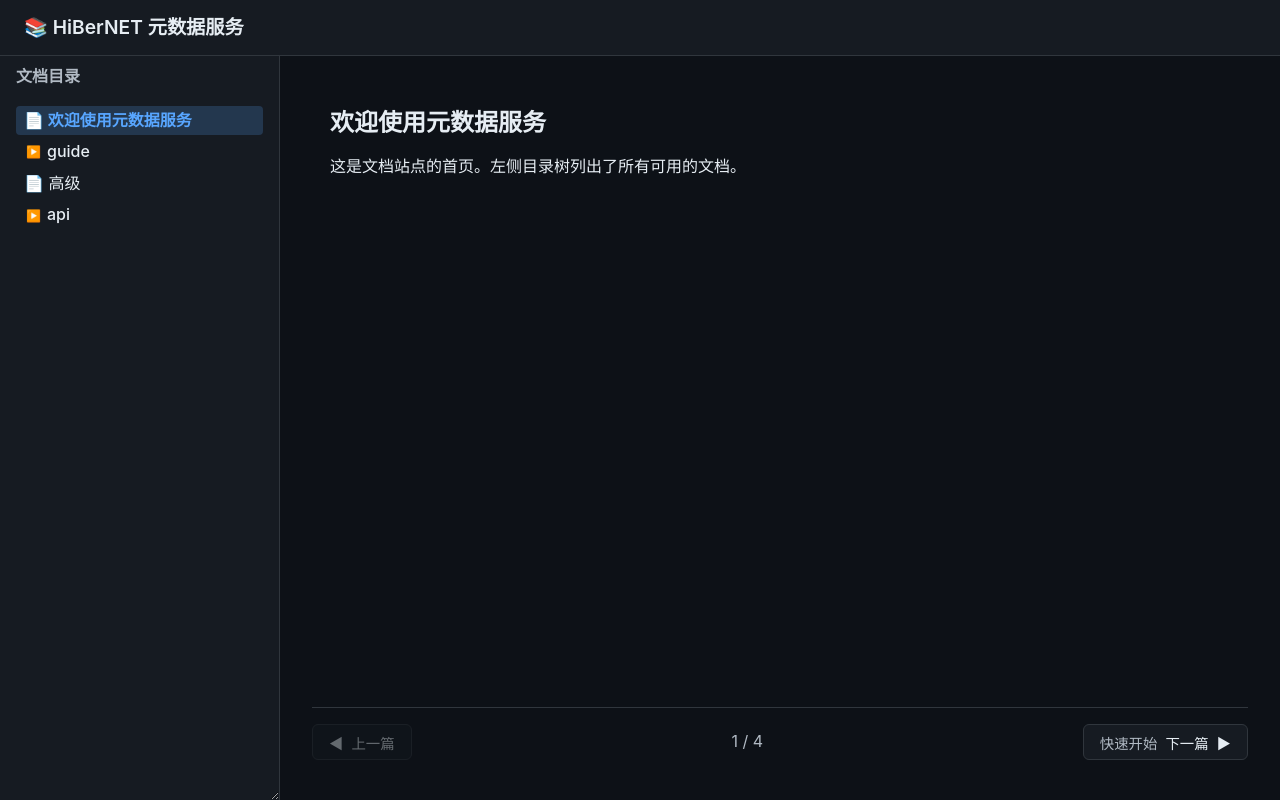
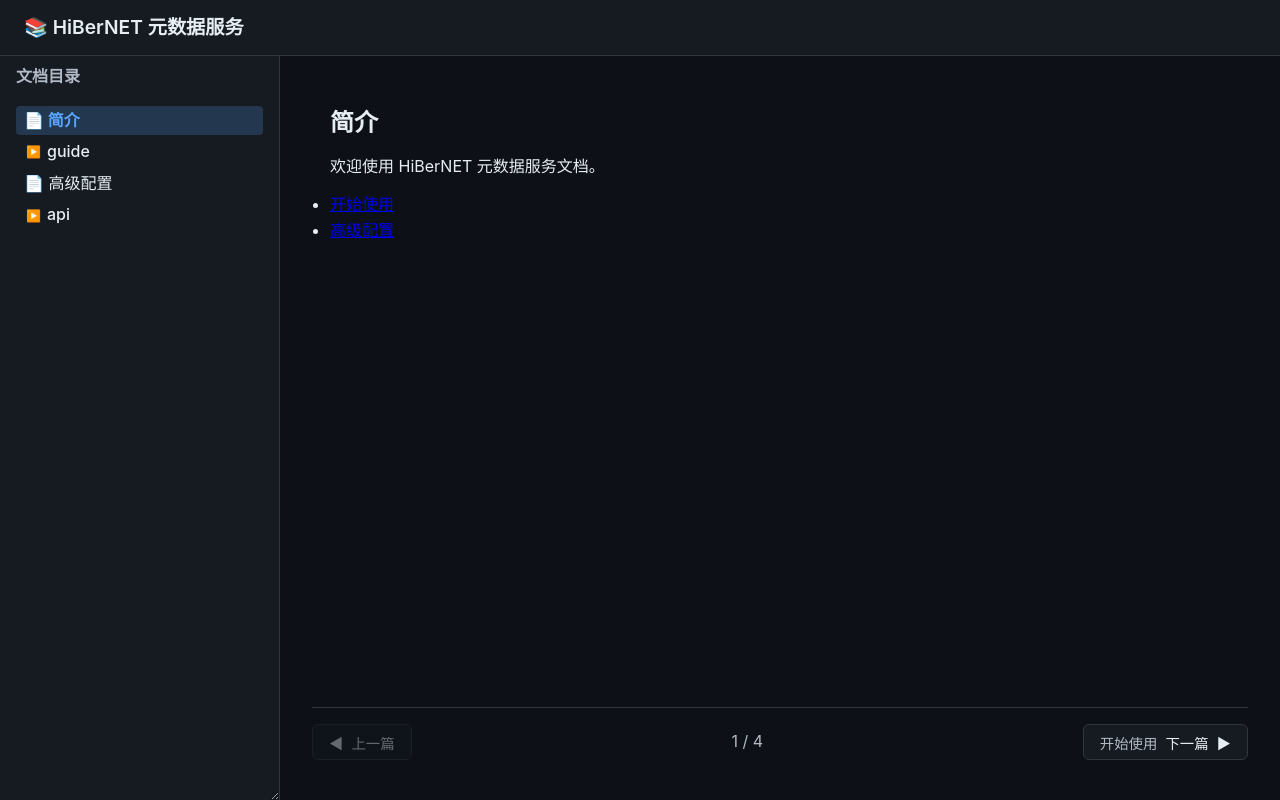
Before and after one commit to HiBer2007/metadata, a Next.js app: page / in a window 1280 px wide. Built offline with nearby package versions, Linux system fonts and the light colour scheme.

Commit message:
支持页面内跳转，改进了测试文档，支持了自动展开和自动折叠

```diff
--- a/app/components/DocTree.tsx
+++ b/app/components/DocTree.tsx
@@ -1,6 +1,6 @@
 'use client';
 
-import { useState } from 'react';
+import { useState, useEffect, useRef, useCallback } from 'react';
 
 interface DocNode {
   type: 'file' | 'directory';
@@ -16,13 +16,52 @@
   onSelect: (path: string) => void;
 }
 
-function TreeNode({ node, currentPath, onSelect, level = 0 }: {
+// 递归查找节点路径（父级链）
+function findNodePath(tree: DocNode[], targetPath: string): string[] | null {
+  for (const node of tree) {
+    if (node.type === 'file' && node.path === targetPath) {
+      return [node.path];
+    }
+    if (node.type === 'directory' && node.children) {
+      const childPath = findNodePath(node.children, targetPath);
+      if (childPath) {
+        return [node.path, ...childPath];
+      }
+    }
+  }
+  return null;
+}
+
+function TreeNode({
+  node,
+  currentPath,
+  onSelect,
+  level = 0,
+  expandedPaths,
+  onToggle,
+  nodeRefs,
+}: {
   node: DocNode;
   currentPath: string;
   onSelect: (path: string) => void;
   level?: number;
+  expandedPaths: Set<string>;
+  onToggle: (path: string, expanded: boolean) => void;
+  nodeRefs: React.MutableRefObject<Map<string, HTMLDivElement>>;
 }) {
-  const [expanded, setExpanded] = useState(level < 0); // 默认展开第零层
+  const [expanded, setExpanded] = useState(level < 1); // 初始展开第一级
+
+  // 当外部 expandedPaths 变化时，更新展开状态
+  useEffect(() => {
+    const isExpanded = expandedPaths.has(node.path);
+    setExpanded(isExpanded);
+  }, [expandedPaths, node.path]);
+
+  const handleToggle = () => {
+    const newState = !expanded;
+    setExpanded(newState);
+    onToggle(node.path, newState);
+  };
 
   if (node.type === 'directory') {
     const isActive = currentPath.startsWith(node.path);
@@ -38,18 +77,22 @@
             background: isActive ? 'rgba(255,255,255,0.06)' : 'transparent',
             fontWeight: 500,
           }}
-          onClick={() => setExpanded(!expanded)}
+          onClick={handleToggle}
         >
           <span style={{ marginRight: '6px', fontSize: '12px' }}>{expanded ? '🔽' : '▶️'}</span>
           {node.title}
         </div>
-        {expanded && node.children?.map((child) => (
+        {expanded &&
+          node.children?.map((child) => (
             <TreeNode
               key={child.path}
               node={child}
               currentPath={currentPath}
               onSelect={onSelect}
               level={level + 1}
+              expandedPaths={expandedPaths}
+              onToggle={onToggle}
+              nodeRefs={nodeRefs}
             />
           ))}
       </div>
@@ -57,8 +100,18 @@
   }
 
   const isActive = currentPath === node.path;
+  const refCallback = useCallback(
+    (el: HTMLDivElement | null) => {
+      if (el && isActive) {
+        nodeRefs.current.set(node.path, el);
+      }
+    },
+    [node.path, isActive, nodeRefs]
+  );
+
   return (
     <div
+      ref={refCallback}
       style={{
         marginLeft: level * 16 + 0,
         cursor: 'pointer',
@@ -76,10 +129,61 @@
 }
 
 export default function DocTree({ tree, currentPath, onSelect }: DocTreeProps) {
+  const [expandedPaths, setExpandedPaths] = useState<Set<string>>(new Set());
+  const nodeRefs = useRef<Map<string, HTMLDivElement>>(new Map());
+
+  // 当 currentPath 变化时，计算需要展开的路径，并滚动到目标节点
+  useEffect(() => {
+    if (!tree.length || !currentPath) return;
+
+    // 查找节点路径
+    const pathChain = findNodePath(tree, currentPath);
+    if (!pathChain) return;
+
+    // 展开所有父级目录（不包括文件本身）
+    const newExpanded = new Set<string>();
+    for (const p of pathChain) {
+      if (p !== currentPath) {
+        newExpanded.add(p);
+      }
+    }
+    setExpandedPaths(newExpanded);
+
+    // 滚动到目标文件节点
+    const targetEl = nodeRefs.current.get(currentPath);
+    if (targetEl) {
+      // 延迟执行确保DOM更新
+      setTimeout(() => {
+        targetEl.scrollIntoView({ behavior: 'smooth', block: 'center' });
+      }, 50);
+    }
+  }, [tree, currentPath]);
+
+  const handleToggle = (path: string, expanded: boolean) => {
+    setExpandedPaths((prev) => {
+      const newSet = new Set(prev);
+      if (expanded) {
+        newSet.add(path);
+      } else {
+        newSet.delete(path);
+      }
+      return newSet;
+    });
+  };
+
   return (
     <nav style={{ overflowY: 'auto', height: '100%', padding: '8px 0' }}>
       {tree.map((node) => (
-        <TreeNode key={node.path} node={node} currentPath={currentPath} onSelect={onSelect} />
+        <TreeNode
+          key={node.path}
+          node={node}
+          currentPath={currentPath}
+          onSelect={onSelect}
+          level={0}
+          expandedPaths={expandedPaths}
+          onToggle={handleToggle}
+          nodeRefs={nodeRefs}
+        />
       ))}
     </nav>
   );
--- a/app/components/DocViewer.tsx
+++ b/app/components/DocViewer.tsx
@@ -2,6 +2,8 @@
 
 import ReactMarkdown from 'react-markdown';
 import remarkGfm from 'remark-gfm';
+import Link from 'next/link';
+import { useRouter } from 'next/navigation';
 
 interface DocViewProps {
   content: string;
@@ -9,6 +11,8 @@
 }
 
 export default function DocView({ content, loading = false }: DocViewProps) {
+  const router = useRouter();
+
   if (loading) {
     return (
       <div style={{ display: 'flex', justifyContent: 'center', alignItems: 'center', height: '100%' }}>
@@ -19,7 +23,33 @@
 
   return (
     <article className="markdown-body">
-      <ReactMarkdown remarkPlugins={[remarkGfm]}>{content}</ReactMarkdown>
+      <ReactMarkdown
+        remarkPlugins={[remarkGfm]}
+        components={{
+          a: ({ href, children, ...props }) => {
+            // 判断是否为内部 Markdown 链接（以 .md 结尾或包含 .md?）
+            if (href && (href.endsWith('.md') || href.includes('.md?'))) {
+              // 处理可能包含的锚点（#）
+              const [path, anchor] = href.split('#');
+              // 使用 Next.js 路由跳转，并保留锚点
+              const handleClick = (e: React.MouseEvent) => {
+                e.preventDefault();
+                // 跳转到文档页
+                router.push(`/?path=${encodeURIComponent(path)}${anchor ? '#' + anchor : ''}`);
+              };
+              return (
+                <a href={href} onClick={handleClick} {...props}>
+                  {children}
+                </a>
+              );
+            }
+            // 外部链接或锚点，使用默认行为
+            return <a href={href} target="_blank" rel="noopener noreferrer" {...props}>{children}</a>;
+          },
+        }}
+      >
+        {content}
+      </ReactMarkdown>
     </article>
   );
 }
--- a/doc/advanced.md
+++ b/doc/advanced.md
@@ -1,2 +1,5 @@
-# 高级
-这是一份测试的MD文档
+# 高级配置
+
+了解更复杂的用法。
+
+[返回简介](./introduction.md) | [回到开始](./guide/getting-started.md)
--- a/doc/guide/getting-started.md
+++ b/doc/guide/getting-started.md
@@ -1,3 +1,5 @@
-# 快速开始
+# 开始使用
 
-本指南将帮助您快速上手。
+本指南将带您快速上手。
+
+[返回简介](../introduction.md) | [查看高级配置](../advanced.md)
--- a/doc/index.md
+++ b/doc/index.md
@@ -1,3 +1,6 @@
-# 欢迎使用元数据服务
+# 简介
 
-这是文档站点的首页。左侧目录树列出了所有可用的文档。
+欢迎使用 HiBerNET 元数据服务文档。
+
+- [开始使用](./guide/getting-started.md)
+- [高级配置](./advanced.md)
```
Lines whose indentation alone changed are shown as unchanged.
